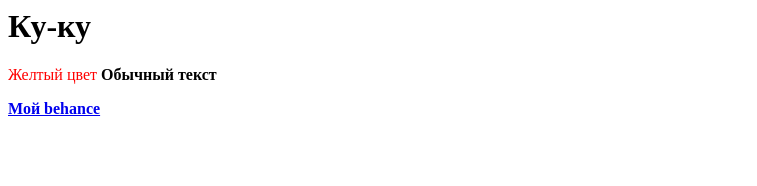
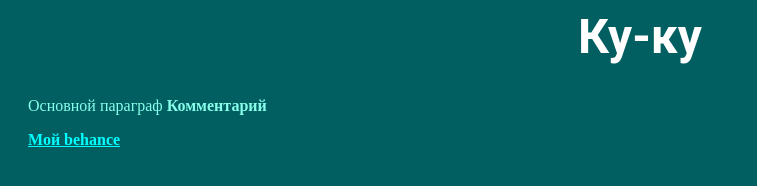
Before and after one commit to winterweil/winterweil.github.io, a plain HTML site: page index.html in a window 1280 px wide. Shown: the whole page, without its empty margins (0-757 px from the left). Drawn offline with Linux system fonts and the light colour scheme.

Commit message:
Update index.html

```diff
--- a/index.html
+++ b/index.html
@@ -1,7 +1,46 @@
 <html>
-    <head> <meta charset="UTF-8"/></head>
+  <head>
+    <title> My project </title>
+    <meta charset="UTF-8"/>
+    <linh rel = "indexsheet" href="index/index.css?ver=0" />
+
+  </head>
+
+<style>
+    body{
+  background-color:rgb(1, 94, 97);
+  color:rgb(135, 255, 235);
+}
+    H1 {
+  color: #ffffff;
+  font-size: 300%;
+  font-family: Roboto, Verdana, sans-serif;
+  text-align: center;
+}
+    P {
+  padding-left: 20px;
+}
+    A {
+  color: cyan;
+  padding-left: 20px;
+}
+</style>
 <body>
+    <header class = "page-header"> </header>
+    <main class = "main"> </main>
+        <div class = "home">
+            <header class="main-header home__main-header"></header>
+            <section class="offers home__offers"></header>
+            <section class="about home_about"></header>
+            <section class="upcoming home_upcoming"></header>
+            <section class="listing home_listing"></header>
+            <section class="contacts home_contacts"></header>
+
+            <div class="doit home__doit"> </div>
+        </div>
+    </main>
     <h1> Ку-ку </h1>
-    <p> <span style = "color:red"> Желтый цвет </span> <b> Обычный текст </b></p>
-    <a href  = "https://www.behance.net/d74305ca"> <b> Мой behance </b></a>
+    <p> Основной параграф <b> Комментарий </b> </p>
+    <a href  = "https://www.behance.net/d74305ca">
+        <b> Мой behance </b>
 </body>
```
